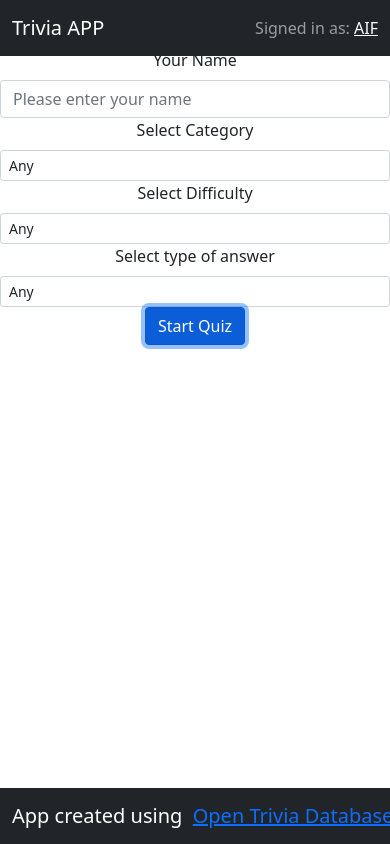
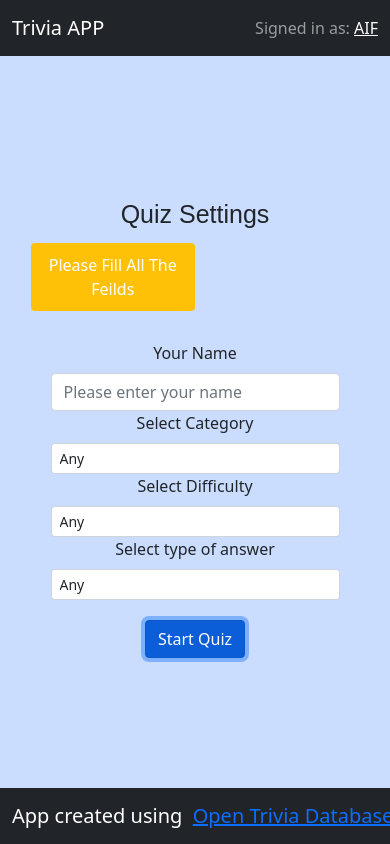
Before and after one commit to AvramIonel/trivia-otd, a React (Create React App) app: page / in a window 390 px wide. Both pictures are taken after a click on the button "Start Quiz". Built offline with nearby package versions, Linux system fonts and the light colour scheme.

Commit message:
Styled the app to look prettier

```diff
--- a/src/App.css
+++ b/src/App.css
@@ -3,8 +3,24 @@
   flex-direction: column;
   text-align: center;
   justify-content: center;
+  background-color: rgb(203, 221, 255);
+  height: 100vh;
 }
 
+/* .Game {
+  display: flex;
+  flex-direction: column;
+  text-align: center;
+  justify-content: center;
+  margin-top: 60px;
+}
+
+.QuizForm {
+  display: flex;
+  flex-direction: column;
+  text-align: center;
+  justify-content: center;
+} */
 @media (prefers-reduced-motion: no-preference) {
   .App-logo {
     animation: App-logo-spin infinite 20s linear;
--- a/src/App.js
+++ b/src/App.js
@@ -35,8 +35,9 @@ function App() {
   };
   return (
     <div className="App">
+      <Header />
       <Router>
-        <Header />
+        <div className="Game">
           <Switch>
             <Route
               exact
@@ -70,8 +71,9 @@ function App() {
               element={<Result name={name} score={score} />}
             />
           </Switch>
+        </div>
+      </Router>
       <Footer />
-      </Router>
     </div>
   );
 }
--- a/src/components/error/Error.jsx
+++ b/src/components/error/Error.jsx
@@ -1,11 +1,23 @@
-import React from 'react'
+import React from "react";
 
-const Error = ({children}) => {
+const Error = ({ children }) => {
   return (
-    <div>
+    <div
+      style={{
+        width: "50%",
+        padding: 10,
+        marginBottom: 10,
+        borderRadius: 4,
+        backgroundColor: "#ffc107",
+        textAlign: "center",
+        justifyContent: "center",
+        color: "white",
+        textTransform: "capitalize",
+      }}
+    >
       {children}
     </div>
-  )
-}
+  );
+};
 
-export default Error
+export default Error;
--- a/src/components/questions/Questions.jsx
+++ b/src/components/questions/Questions.jsx
@@ -52,16 +52,16 @@ const Question = ({
   return (
     <div className="question">
       <h1>Question {currQues + 1}</h1>
+        {error && <Error>Please select one answer</Error>}
       <div className="singleQuestion">
         <h2
           dangerouslySetInnerHTML={{ __html: questions[currQues].question }}
         ></h2>
         <div className="options">
-          {error && <Error>Please select one answer</Error>}
           {options &&
             options.map((i) => (
               <button
-                // variant="outline-success"
+                variant="outline-dark"
                 onClick={() => handleCheck(i)}
                 className={` singleOption ${selected && handleSelect(i)}`}
                 key={i}
--- a/src/components/questions/questions.css
+++ b/src/components/questions/questions.css
@@ -12,7 +12,9 @@
   flex-direction: column;
   align-items: center;
   justify-content: space-around;
-  border: 5px solid grey;
+  border: 5px solid rgb(4, 63, 112);
+  background-color: rgb(236, 248, 233, 0.1);
+  border-radius: 10px;
   padding: 20px;
   margin-top: 10px;
 }
@@ -28,11 +30,29 @@
 }
 
 .singleOption {
+  display: inline-block;
+  font-weight: 400;
+  line-height: 1.5;
+  color: #212529;
+  text-align: center;
+  text-decoration: none;
+  vertical-align: middle;
+  cursor: pointer;
+  -webkit-user-select: none;
+  user-select: none;
+  background-color: transparent;
+  border: 1px solid transparent;
+  padding: 0.375rem 0.75rem;
+  font-size: 1rem;
+  border-radius: 0.25rem;
+  transition: color 0.15s ease-in-out, background-color 0.15s ease-in-out,
+    border-color 0.15s ease-in-out, box-shadow 0.15s ease-in-out;
+  color: #212529;
+  border-color: #212529;
+  margin: 10px;
   width: 46%;
   height: 50px;
   padding: 15px 20px;
-  margin: 10px;
-  box-shadow: 0 0 2px black;
 }
 
 @media (max-width: 614px) {
@@ -48,13 +68,47 @@
 }
 
 .select {
-  background-color: rgb(7, 207, 0);
-  color: white;
-  box-shadow: 0 0 1px black;
+  display: inline-block;
+  font-weight: 400;
+  line-height: 1.5;
+  color: #212529;
+  text-align: center;
+  text-decoration: none;
+  vertical-align: middle;
+  cursor: pointer;
+  -webkit-user-select: none;
+  user-select: none;
+  background-color: transparent;
+  border: 1px solid transparent;
+  padding: 0.375rem 0.75rem;
+  font-size: 1rem;
+  border-radius: 0.25rem;
+  transition: color 0.15s ease-in-out, background-color 0.15s ease-in-out,
+    border-color 0.15s ease-in-out, box-shadow 0.15s ease-in-out;
+  color: #fff;
+  background-color: #198754;
+  border-color: #198754;
 }
 
 .wrong {
-  background-color: rgb(233, 0, 0);
-  color: white;
-  box-shadow: 0 0 1px black;
+  display: inline-block;
+  font-weight: 400;
+  line-height: 1.5;
+  color: #212529;
+  text-align: center;
+  text-decoration: none;
+  vertical-align: middle;
+  cursor: pointer;
+  -webkit-user-select: none;
+  user-select: none;
+  background-color: transparent;
+  border: 1px solid transparent;
+  padding: 0.375rem 0.75rem;
+  font-size: 1rem;
+  border-radius: 0.25rem;
+  transition: color 0.15s ease-in-out, background-color 0.15s ease-in-out,
+    border-color 0.15s ease-in-out, box-shadow 0.15s ease-in-out;
+  color: #fff;
+  background-color: #dc3545;
+  border-color: #dc3545;
 }
--- a/src/pages/game/Game.jsx
+++ b/src/pages/game/Game.jsx
@@ -1,6 +1,7 @@
 import React, { useState, useEffect } from "react";
 import { Spinner } from "react-bootstrap";
 import Question from "../../components/questions/Questions";
+import './game.css'
 
 const Game = ({ name, questions, score, setScore, setQuestions }) => {
   const [options, setOptions] = useState();
@@ -24,11 +25,11 @@ const Game = ({ name, questions, score, setScore, setQuestions }) => {
   };
 
   return (
-    <div>
-      <span>Welcome, {name}</span>
+    <div className='quiz'>
+      <span className='subtitle'>Welcome, {name}</span>
       {questions ? (
         <>
-          <div>
+          <div className='quizInfo'>
             <span>{questions[currQues].category}</span>
             <span>Score: {score}</span>
           </div>
--- /dev/null
+++ b/src/pages/game/game.css
@@ -0,0 +1,23 @@
+.quiz {
+  display: flex;
+  flex-direction: column;
+  align-items: center;
+}
+
+.subtitle {
+  font-size: 25px;
+  border: 1px solid rgb(77, 135, 161);
+  box-shadow: 4px 4px 2px rgb(12, 45, 230);
+  padding: 5px 10px;
+  border-radius: 16px;
+}
+
+.quizInfo {
+  width: 100%;
+  display: flex;
+  justify-content: space-between;
+  text-transform: uppercase;
+  margin: 10px;
+  font-size: 20px;
+  padding: 5px;
+}
--- a/src/pages/home/Home.jsx
+++ b/src/pages/home/Home.jsx
@@ -3,9 +3,9 @@ import { useNavigate } from "react-router-dom";
 import { Button, Form } from "react-bootstrap";
 import { Categories } from "../../services/Categories";
 import Error from "../../components/error/Error";
+import "./home.css";
 
 const Home = ({ name, setName, fetchQuestions }) => {
-  // const [amount, setAmount] = useState("");
   const [category, setCategory] = useState();
   const [difficulty, setDifficulty] = useState("");
   const [type, setType] = useState("");
@@ -24,14 +24,14 @@ const Home = ({ name, setName, fetchQuestions }) => {
     }
   };
   return (
-    <div>
+    <div className="content">
       {/* I`ll use the QuizForm and some local storage for name and score */}
       <div>
         <div className="settings">
-          <span>Quiz Settings</span>
+          <span style={{ fontSize: 25 }}>Quiz Settings</span>
         </div>
-        <div>
-          {error && <Error>Please Fill all the feilds</Error>}
+        {error && <Error>Please Fill all the feilds</Error>}
+        <div className="settings__select">
           <Form className="quiz-form" onSubmit={handleSubmit}>
             <Form.Group controlId="formBasicName">
               <Form.Label>Your Name</Form.Label>
@@ -41,20 +41,6 @@ const Home = ({ name, setName, fetchQuestions }) => {
                 onChange={(e) => setName(e.target.value)}
               />
             </Form.Group>
-            {/* <Form.Group controlId="formBasicNoQuestions">
-            <Form.Label>Select No of questions</Form.Label>
-            <Form.Control
-              as="select"
-              size="sm"
-              custom
-              onChange={(e) => setAmount(e.target.value)}
-              value={amount}
-            >
-              <option value="5">5</option>
-              <option value="10">10</option>
-              <option value="15">15</option>
-            </Form.Control>
-          </Form.Group> */}
             <Form.Group controlId="formBasicCategories">
               <Form.Label>Select Category</Form.Label>
               <Form.Control
@@ -70,11 +56,6 @@ const Home = ({ name, setName, fetchQuestions }) => {
                     {cat.name}
                   </option>
                 ))}
-                {/* {quizCategories.map((cat) => {
-              <option key={cat.name} value={cat.id}>
-                {cat.name}
-              </option>;
-            })} */}
               </Form.Control>
             </Form.Group>
             <Form.Group controlId="formBasicDifficulty">
@@ -107,10 +88,10 @@ const Home = ({ name, setName, fetchQuestions }) => {
               </Form.Control>
             </Form.Group>
           </Form>
+        </div>
           <Button variant="primary" type="submit" onClick={handleSubmit}>
             Start Quiz
           </Button>
-        </div>
       </div>
     </div>
   );
--- /dev/null
+++ b/src/pages/home/home.css
@@ -0,0 +1,45 @@
+.content {
+  display: flex;
+  justify-content: space-around;
+
+}
+
+.settings {
+  width: 45%;
+  padding: 10px;
+  display: flex;
+  flex-direction: column;
+  align-items: center;
+  font-family: "Poppins", sans-serif;
+  font-weight: 300;
+}
+
+.banner {
+  width: 55%;
+  align-self: center;
+  padding: 8px;
+}
+
+@media (max-width: 800px) {
+  .content {
+    flex-direction: column-reverse;
+    align-items: center;
+  }
+  .banner {
+    width: 85%;
+    padding: 0;
+    padding-top: 20px;
+  }
+  .settings {
+    width: 100%;
+  }
+}
+
+.settings__select {
+  display: flex;
+  flex-direction: column;
+  padding: 20px;
+  width: 100%;
+  flex: 0.8;
+  justify-content: space-evenly;
+}
```
Lines whose indentation alone changed are shown as unchanged.
